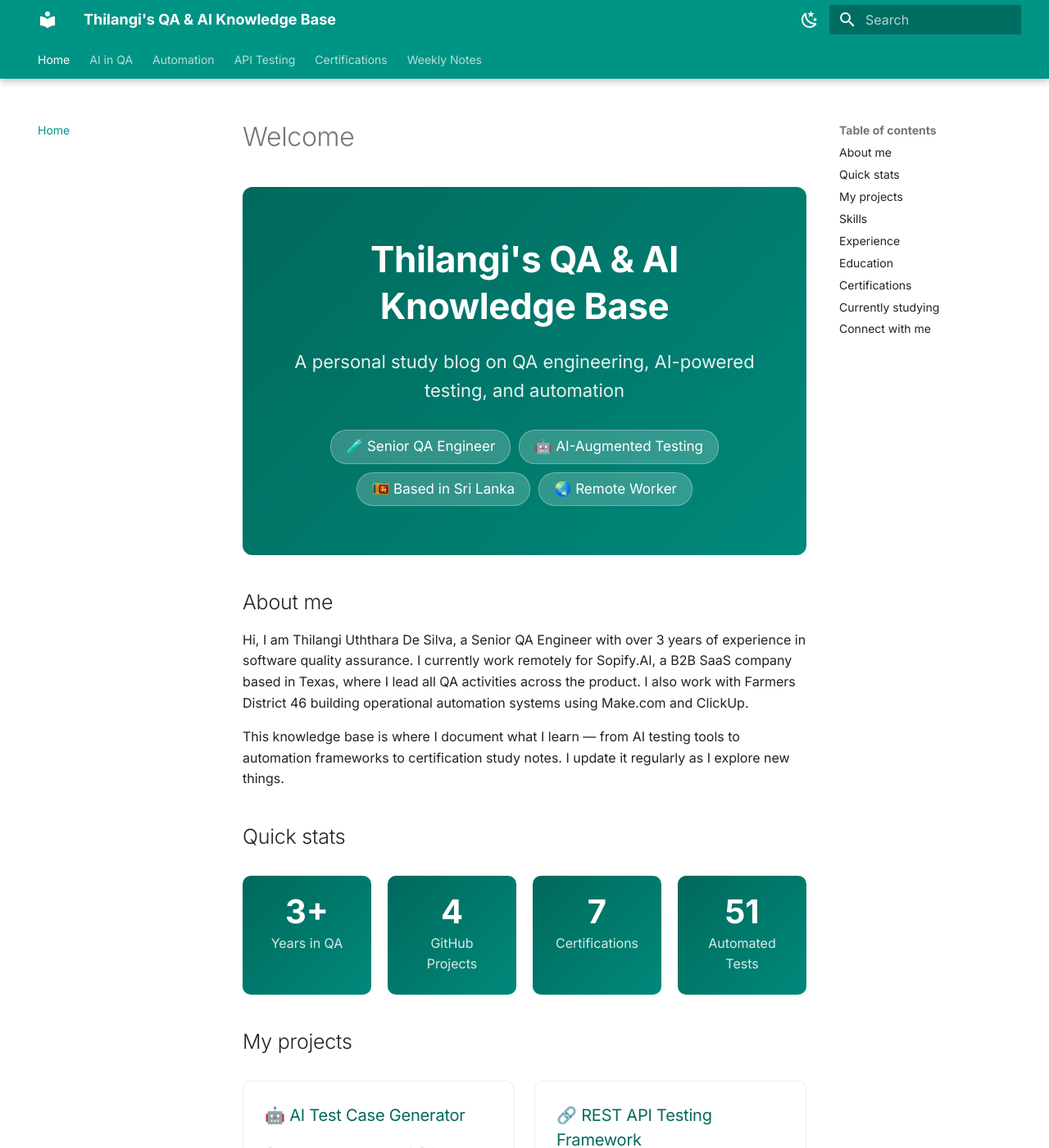
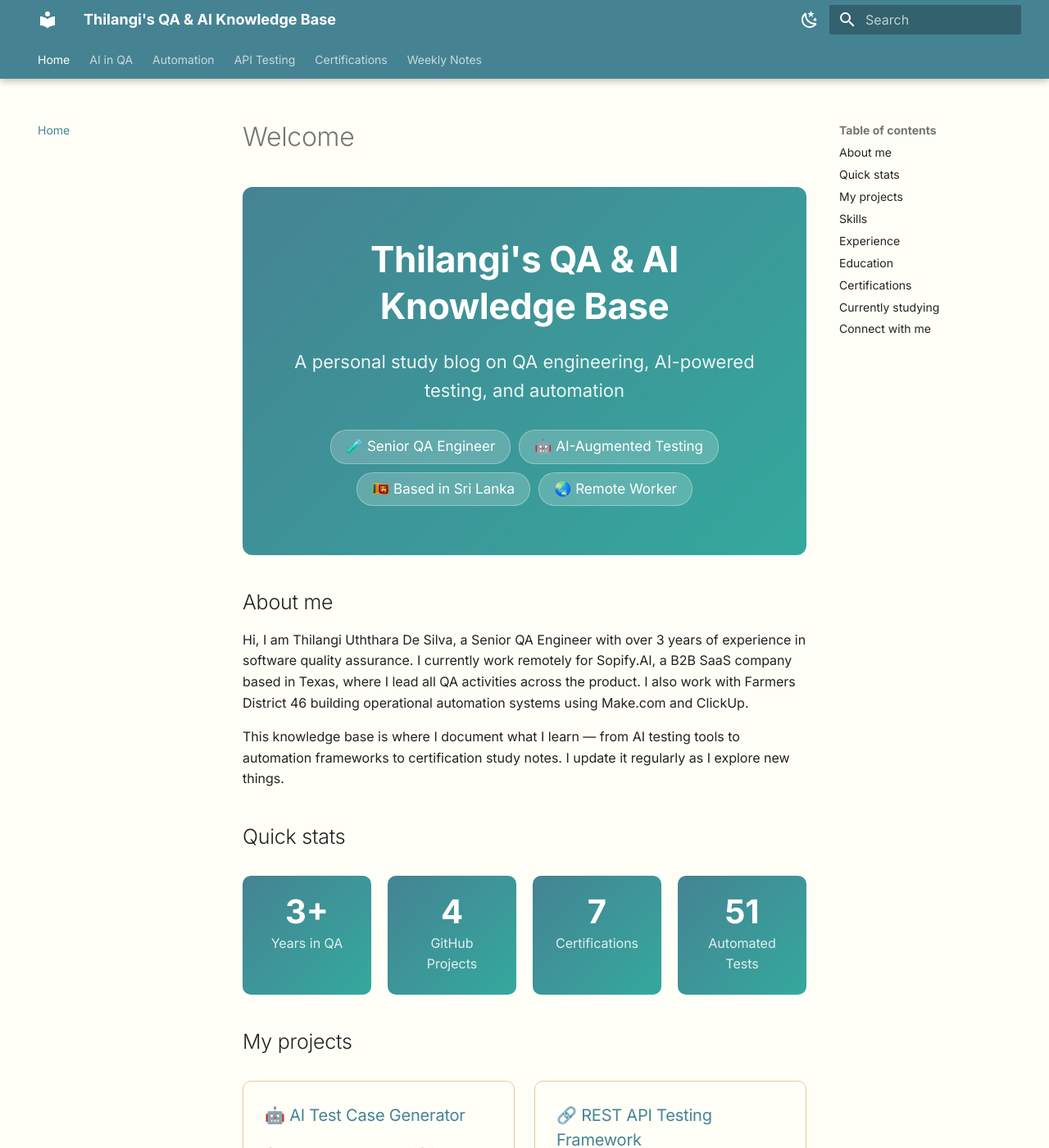
Before and after one commit to thila98/qa-knowledge-base, an MkDocs documentation site: the page built from docs/index.md, in a window 1280 px wide and 1400 px high. Shown: the whole window at 82% size. Built offline with MkDocs 1.6.1 and Material for MkDocs 9.7.7, drawn with Linux system fonts in a browser that asks for light colours.

Commit message:
changed the colour scheme to match my palette

```diff
--- a/docs/stylesheets/extra.css
+++ b/docs/stylesheets/extra.css
@@ -1,3 +1,19 @@
+/* Custom colour palette */
+[data-md-color-scheme="default"] {
+  --md-primary-fg-color: #458393;
+  --md-primary-fg-color--light: #34A99D;
+  --md-primary-fg-color--dark: #458393;
+  --md-accent-fg-color: #34A99D;
+  --md-default-bg-color: #fffff8;
+}
+
+[data-md-color-scheme="slate"] {
+  --md-primary-fg-color: #34A99D;
+  --md-primary-fg-color--light: #E5CB90;
+  --md-primary-fg-color--dark: #458393;
+  --md-accent-fg-color: #E5CB90;
+}
+
 /* Custom styles for Thilangi's QA Knowledge Base */
 
 /* Smooth font rendering */
@@ -8,7 +24,7 @@ body {
 
 /* Hero section on home page */
 .hero {
-  background: linear-gradient(135deg, #00695c 0%, #00897b 100%);
+  background: linear-gradient(135deg, #458393 0%, #34A99D 100%);
   border-radius: 12px;
   padding: 3rem 2rem;
   margin-bottom: 2rem;
@@ -56,7 +72,7 @@ body {
 }
 
 .project-card {
-  border: 1px solid var(--md-default-fg-color--lightest);
+  border: 1px solid #E5CB90;
   border-radius: 10px;
   padding: 1.3rem;
   transition: transform 0.2s ease, box-shadow 0.2s ease;
@@ -65,13 +81,14 @@ body {
 
 .project-card:hover {
   transform: translateY(-3px);
-  box-shadow: 0 6px 20px rgba(0,0,0,0.1);
+  box-shadow: 0 6px 20px rgba(69,131,147,0.15);
+  border-color: #34A99D;
 }
 
 .project-card h3 {
   margin-top: 0;
   font-size: 1rem;
-  color: #00695c;
+  color: #458393;
 }
 
 .project-card p {
@@ -83,6 +100,7 @@ body {
 .project-card a {
   font-size: 0.85rem;
   font-weight: 500;
+  color: #34A99D;
 }
 
 /* Stats row */
@@ -96,7 +114,7 @@ body {
 .stat-card {
   flex: 1;
   min-width: 120px;
-  background: linear-gradient(135deg, #00695c 0%, #00897b 100%);
+  background: linear-gradient(135deg, #458393 0%, #34A99D 100%);
   border-radius: 10px;
   padding: 1.2rem;
   text-align: center;
@@ -124,22 +142,32 @@ body {
 }
 
 .skill-tag {
-  background: #e0f2f1;
-  color: #00695c;
+  background: #FFF3C8;
+  color: #458393;
   border-radius: 6px;
   padding: 0.25rem 0.7rem;
   font-size: 0.8rem;
   font-weight: 500;
+  border: 1px solid #E5CB90;
 }
 
 /* Dark mode skill tags */
 [data-md-color-scheme="slate"] .skill-tag {
-  background: #004d40;
-  color: #b2dfdb;
+  background: #1a3a42;
+  color: #E5CB90;
+  border-color: #458393;
+}
+
+[data-md-color-scheme="slate"] .project-card {
+  border-color: #458393;
 }
 
 [data-md-color-scheme="slate"] .project-card h3 {
-  color: #ce93d8;
+  color: #34A99D;
+}
+
+[data-md-color-scheme="slate"] .project-card a {
+  color: #34A99D;
 }
 
 /* Admonition tweaks */
@@ -160,7 +188,16 @@ body {
 
 /* Weekly note styling */
 .week-header {
-  border-left: 4px solid #00897b;
+  border-left: 4px solid #34A99D;
   padding-left: 1rem;
   margin-bottom: 1.5rem;
 }
+
+/* Links */
+.md-typeset a {
+  color: #458393;
+}
+
+.md-typeset a:hover {
+  color: #34A99D;
+}
--- a/mkdocs.yml
+++ b/mkdocs.yml
@@ -7,14 +7,14 @@ theme:
   name: material
   palette:
     - scheme: default
-      primary: teal
-      accent: teal
+      primary: custom
+      accent: custom
       toggle:
         icon: material/weather-night
         name: Switch to dark mode
     - scheme: slate
-      primary: teal
-      accent: teal
+      primary: custom
+      accent: custom
       toggle:
         icon: material/weather-sunny
         name: Switch to light mode
@@ -36,6 +36,9 @@ theme:
   icon:
     repo: fontawesome/brands/github
 
+extra_css:
+  - stylesheets/extra.css
+
 extra:
   social:
     - icon: fontawesome/brands/github
@@ -44,9 +47,6 @@ extra:
     - icon: fontawesome/brands/linkedin
       link: https://www.linkedin.com/in/thilangi-de-silva-66bb0b190/
       name: LinkedIn
-
-extra_css:
-  - stylesheets/extra.css
 
 nav:
   - Home: index.md
```
